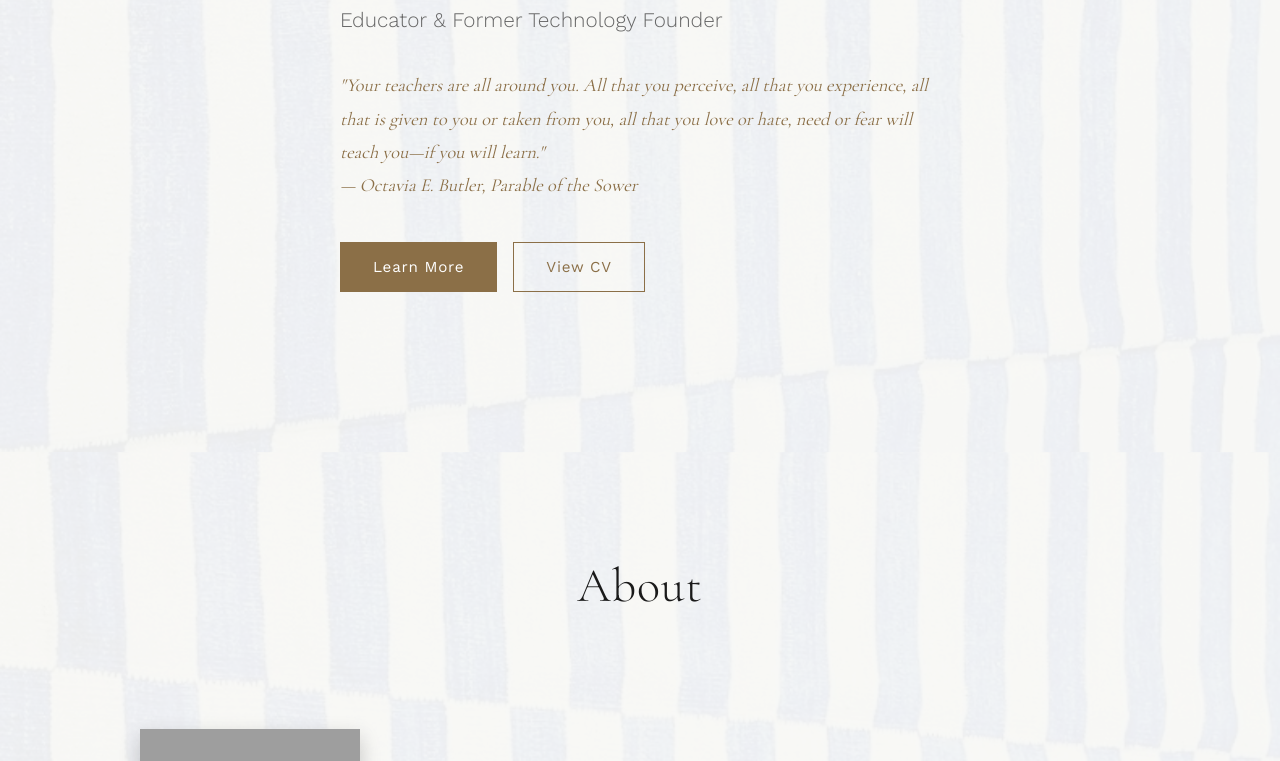
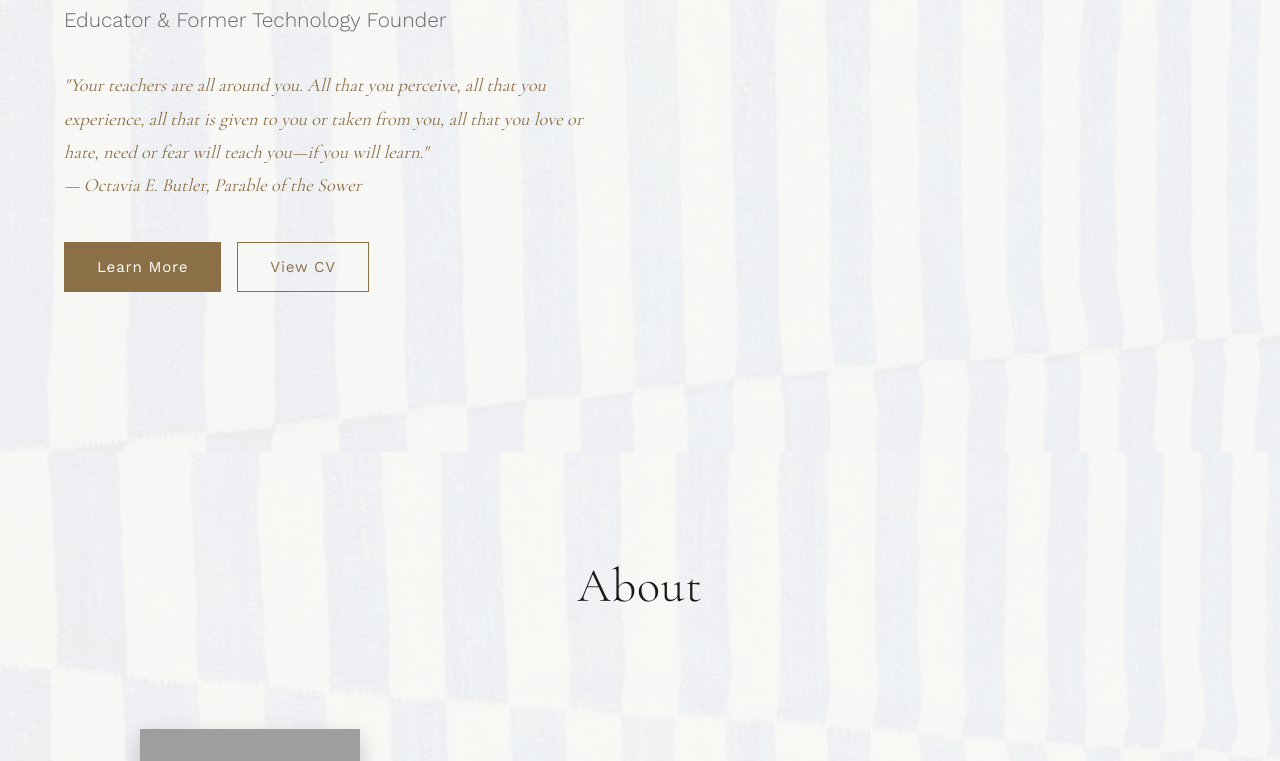
Before and after one commit to dorianjkuperman/dorianjayne.github.io, a plain HTML site: page index.html in a window 1280 px wide. Shown: the part 339-1100 px from the top of the page. Drawn offline with nearby package versions, Linux system fonts and the light colour scheme; grey boxes are pictures that could not be loaded.

Commit message:
Add files via upload

```diff
--- a/index.html
+++ b/index.html
@@ -167,7 +167,7 @@
             margin: 0 auto;
             padding: 4rem 2rem;
             display: grid;
-            grid-template-columns: 1fr;
+            grid-template-columns: 1fr 1fr;
             gap: 4rem;
             align-items: center;
         }
```
